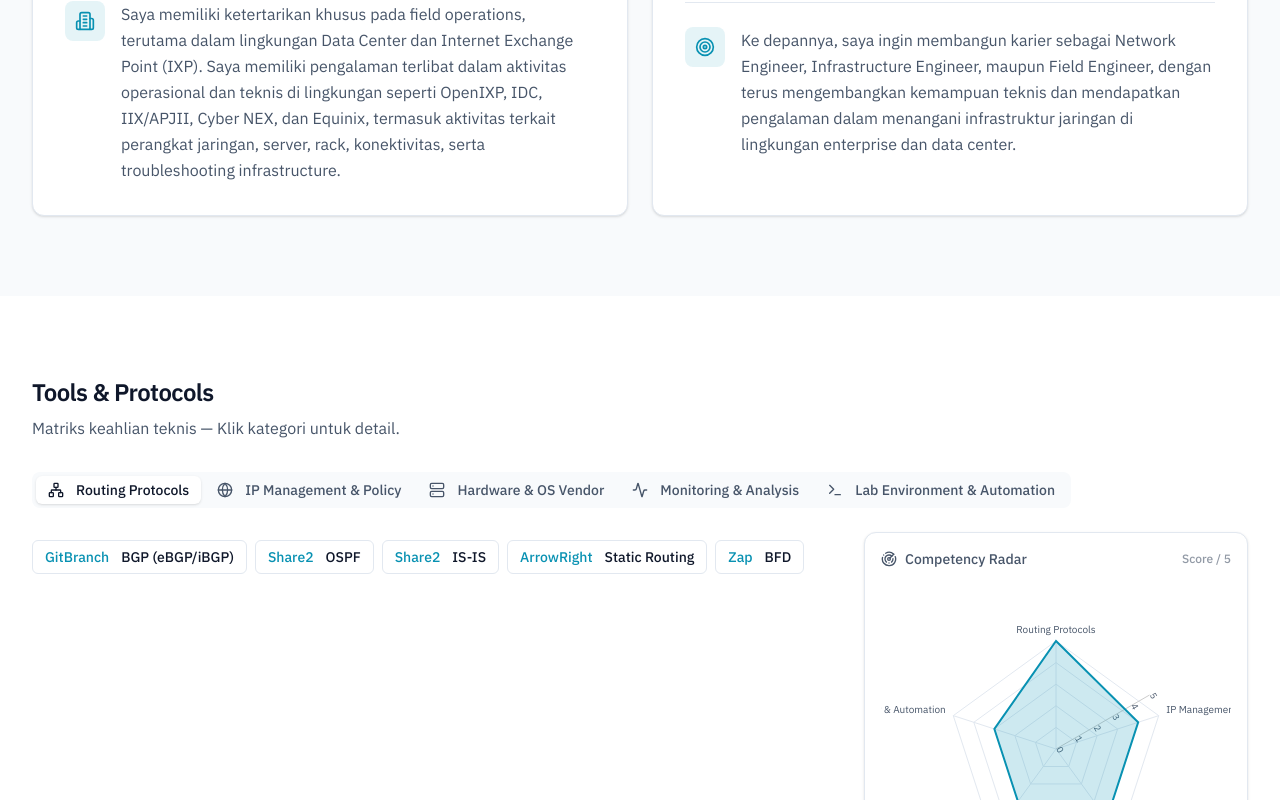
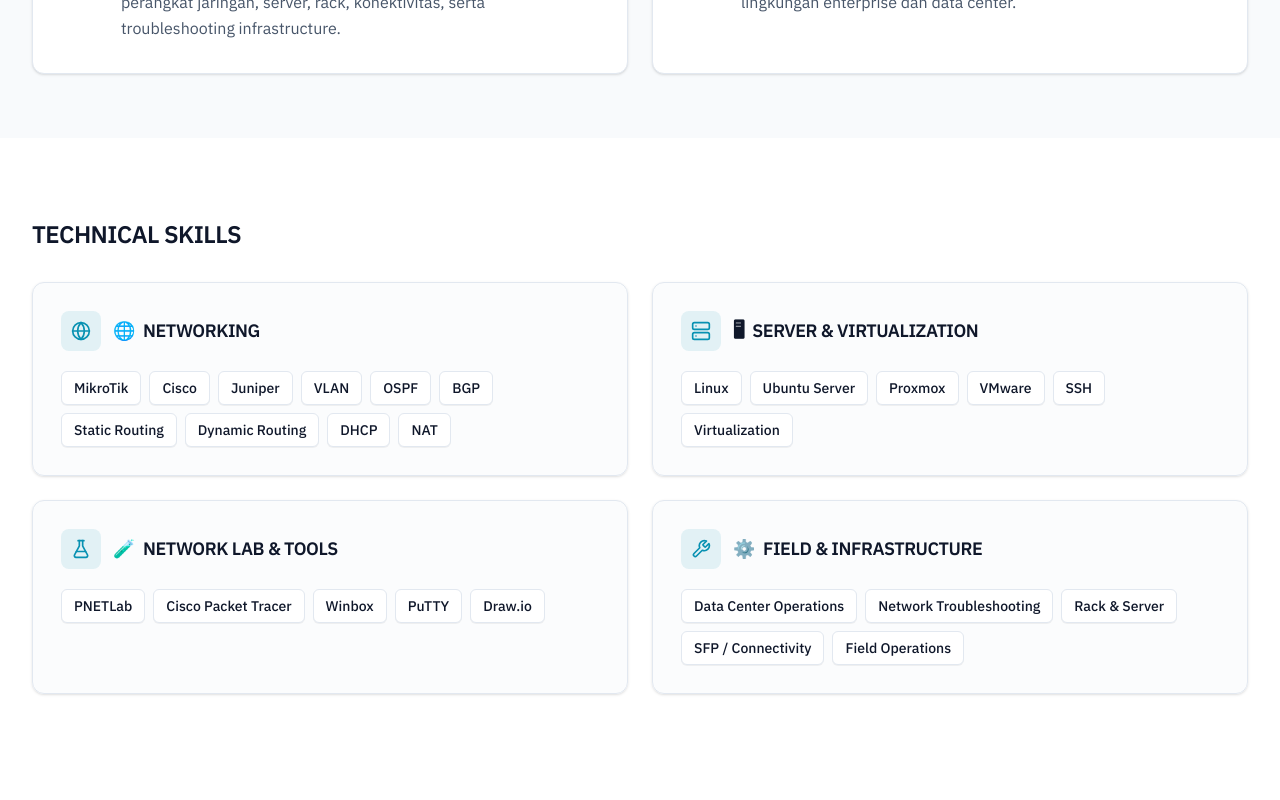
Before and after one commit to FauzanAlsyundawy/portofolio, a Next.js app: page / in a window 1280 px wide. Shown: the part 1360-2160 px from the top of the page. Built offline with nearby package versions, Linux system fonts and the light colour scheme.

Commit message:
feat: add technical skills section and adjust hero vertical spacing

```diff
--- a/app/page.tsx
+++ b/app/page.tsx
@@ -1,5 +1,6 @@
 import { Hero } from "@/components/sections/hero";
 import { AboutMe } from "@/components/sections/about-me";
+import { TechnicalSkills } from "@/components/sections/technical-skills";
 import { SkillsMatrix } from "@/components/sections/skills-matrix";
 import { CaseStudies } from "@/components/sections/case-studies";
 import { ExperienceTimeline } from "@/components/sections/experience-timeline";
@@ -11,6 +12,7 @@
     <>
       <Hero />
       <AboutMe />
+      <TechnicalSkills />
       <SkillsMatrix />
       <CaseStudies />
       <ExperienceTimeline />
--- a/components/sections/about-me.tsx
+++ b/components/sections/about-me.tsx
@@ -13,7 +13,7 @@
 
 export function AboutMe() {
   return (
-    <section id="about" className="py-20 bg-surface relative">
+    <section id="about" className="py-14 sm:py-16 bg-surface relative">
       {/* Target anchor to maintain scroll compatibility */}
       <div id="metrics" className="sr-only" aria-hidden="true" />
       <div className="container-section">
--- a/components/sections/hero.tsx
+++ b/components/sections/hero.tsx
@@ -7,8 +7,8 @@
 
 export function Hero() {
   return (
-    <section className="relative min-h-dvh flex items-center overflow-hidden pt-16">
-      <div className="container-section relative z-10 py-20 lg:py-32">
+    <section className="relative flex items-center overflow-hidden pt-24 pb-8 sm:pb-12 lg:pt-28 lg:pb-14">
+      <div className="container-section relative z-10 py-8 lg:py-12">
         <div className="grid gap-12 lg:grid-cols-2 lg:gap-8 items-center">
           <div className="max-w-2xl">
             <div className="inline-flex items-center gap-2 rounded-full border border-status-up/30 bg-status-up/5 px-3 py-1 text-xs font-medium text-status-up mb-6">
--- /dev/null
+++ b/components/sections/technical-skills.tsx
@@ -0,0 +1,125 @@
+"use client";
+
+import { motion } from "motion/react";
+import { Card } from "@/components/ui/card";
+import { Badge } from "@/components/ui/badge";
+import { Globe, Server, FlaskConical, Wrench } from "lucide-react";
+
+const skillCategories = [
+  {
+    title: "NETWORKING",
+    emoji: "🌐",
+    icon: Globe,
+    skills: [
+      "MikroTik",
+      "Cisco",
+      "Juniper",
+      "VLAN",
+      "OSPF",
+      "BGP",
+      "Static Routing",
+      "Dynamic Routing",
+      "DHCP",
+      "NAT",
+    ],
+  },
+  {
+    title: "SERVER & VIRTUALIZATION",
+    emoji: "🖥",
+    icon: Server,
+    skills: [
+      "Linux",
+      "Ubuntu Server",
+      "Proxmox",
+      "VMware",
+      "SSH",
+      "Virtualization",
+    ],
+  },
+  {
+    title: "NETWORK LAB & TOOLS",
+    emoji: "🧪",
+    icon: FlaskConical,
+    skills: [
+      "PNETLab",
+      "Cisco Packet Tracer",
+      "Winbox",
+      "PuTTY",
+      "Draw.io",
+    ],
+  },
+  {
+    title: "FIELD & INFRASTRUCTURE",
+    emoji: "⚙️",
+    icon: Wrench,
+    skills: [
+      "Data Center Operations",
+      "Network Troubleshooting",
+      "Rack & Server",
+      "SFP / Connectivity",
+      "Field Operations",
+    ],
+  },
+];
+
+export function TechnicalSkills() {
+  return (
+    <section id="technical-skills" className="py-16 sm:py-20 bg-canvas relative">
+      <div className="container-section">
+        <motion.div
+          initial={{ opacity: 0, y: 16 }}
+          whileInView={{ opacity: 1, y: 0 }}
+          viewport={{ once: true, margin: "-50px" }}
+          transition={{ duration: 0.4 }}
+          className="mb-8"
+        >
+          <h2 className="text-2xl font-semibold tracking-tight text-ink uppercase">
+            TECHNICAL SKILLS
+          </h2>
+        </motion.div>
+
+        <div className="grid gap-6 grid-cols-1 md:grid-cols-2">
+          {skillCategories.map((cat, idx) => {
+            const Icon = cat.icon;
+            return (
+              <motion.div
+                key={cat.title}
+                initial={{ opacity: 0, y: 16 }}
+                whileInView={{ opacity: 1, y: 0 }}
+                viewport={{ once: true, margin: "-50px" }}
+                transition={{ duration: 0.4, delay: idx * 0.1 }}
+                className="h-full"
+              >
+                <Card className="p-6 sm:p-7 h-full flex flex-col justify-between hover:shadow-md hover:border-signal/40 transition-all border border-border bg-surface/50">
+                  <div>
+                    <div className="flex items-center gap-3 mb-5">
+                      <span className="inline-flex h-10 w-10 shrink-0 items-center justify-center rounded-lg bg-signal/10 text-signal text-base">
+                        <Icon className="h-5 w-5" />
+                      </span>
+                      <h3 className="font-semibold text-base sm:text-lg text-ink tracking-tight flex items-center gap-2">
+                        <span>{cat.emoji}</span>
+                        <span>{cat.title}</span>
+                      </h3>
+                    </div>
+
+                    <div className="flex flex-wrap gap-2">
+                      {cat.skills.map((skill) => (
+                        <Badge
+                          key={skill}
+                          variant="outline"
+                          className="px-3 py-1.5 text-xs sm:text-sm font-medium bg-canvas hover:border-signal/60 hover:text-signal transition-colors shadow-2xs"
+                        >
+                          {skill}
+                        </Badge>
+                      ))}
+                    </div>
+                  </div>
+                </Card>
+              </motion.div>
+            );
+          })}
+        </div>
+      </div>
+    </section>
+  );
+}
```
